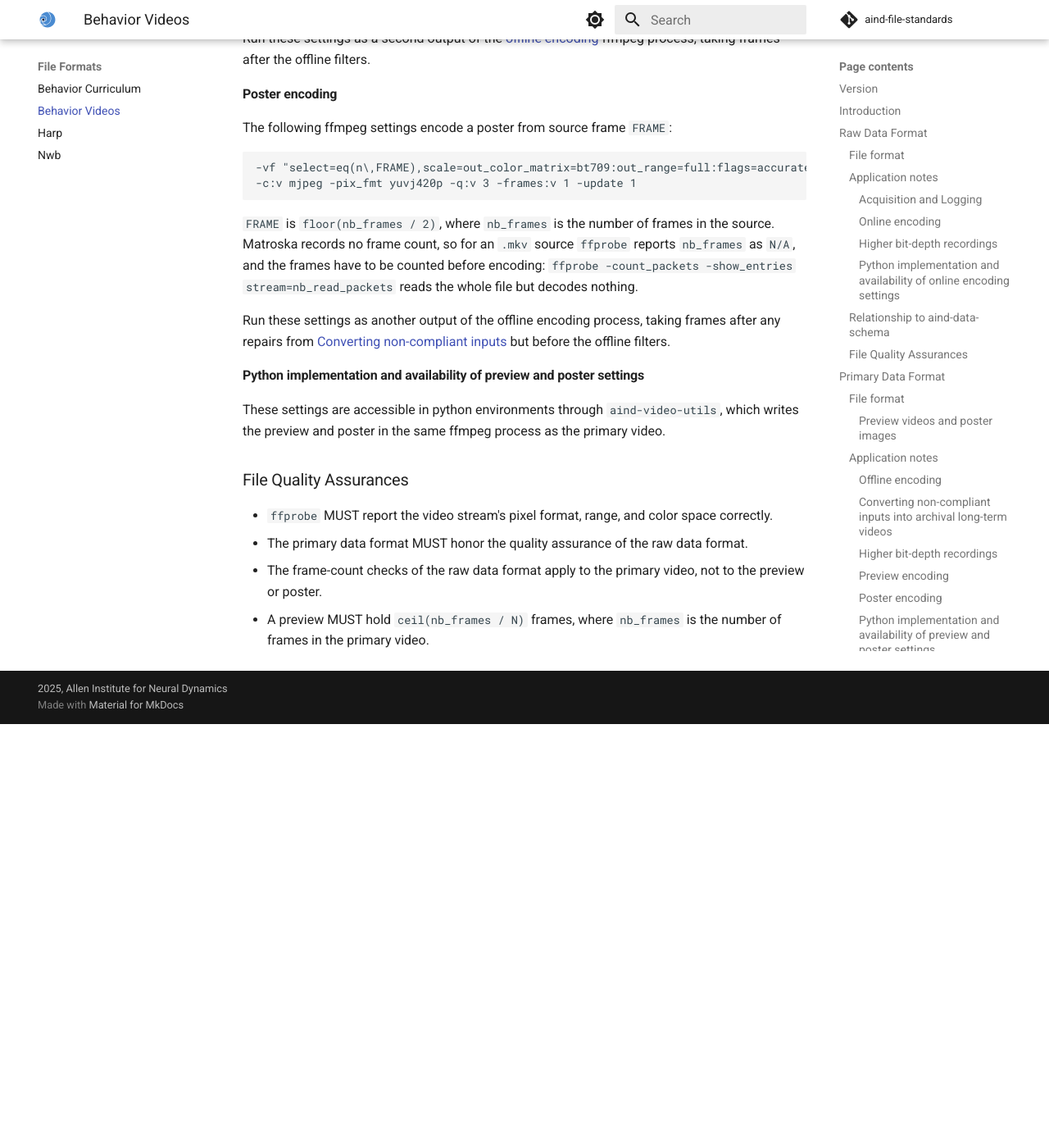
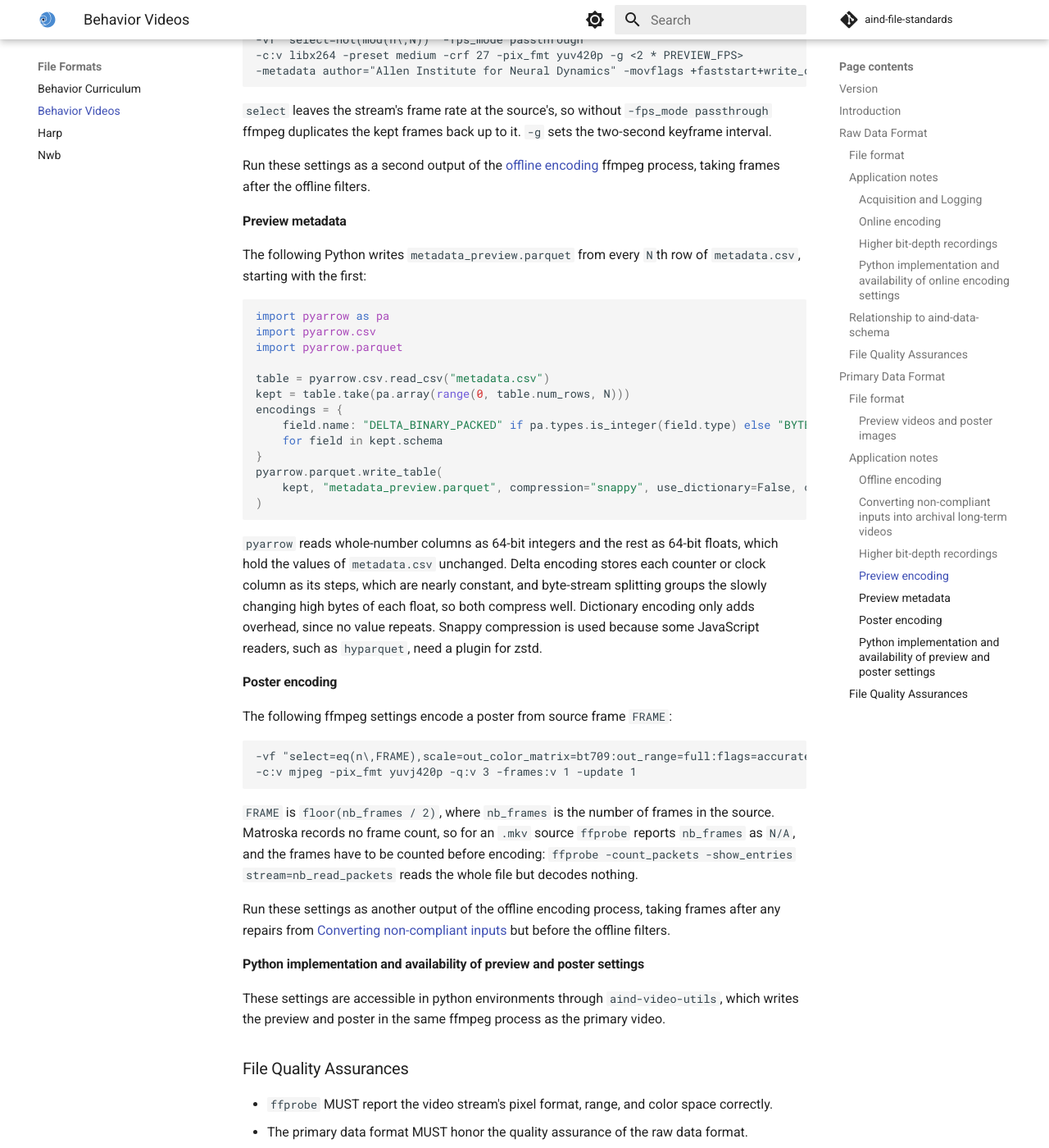
Before and after one commit to AllenNeuralDynamics/aind-file-standards, an MkDocs documentation site: the page built from docs/file_formats/behavior_videos.md, in a window 1280 px wide and 1400 px high, scrolled down 7759 px. Shown: the whole window at 82% size. Built offline with MkDocs 1.6.1 and Material for MkDocs 9.7.7, drawn with Linux system fonts in a browser that asks for light colours; comment, search, counter and statistics services are not loaded; before the commit the page ends 8642 px from its top, so only the background shows below that; some of the changed text lies outside the part shown.

Commit message:
docs(behavior-videos): add parquet preview metadata

````diff
--- a/docs/file_formats/behavior_videos.md
+++ b/docs/file_formats/behavior_videos.md
@@ -162,7 +162,7 @@ Writers SHOULD retain as much of the raw video's visual information as these req
 
 #### Preview videos and poster images
 
-Each camera folder MAY also hold a preview video, `preview.mp4`, and a poster image, `poster.jpg`, beside the primary video. A preview is a copy of the primary video at a lower frame rate, for streaming to a browser or dashboard. A poster is one frame, which a QC page or `<video poster=...>` can show without decoding video.
+Each camera folder MAY also hold a preview video, `preview.mp4`, its timing, `metadata_preview.parquet`, and a poster image, `poster.jpg`, beside the primary video. A preview is a copy of the primary video at a lower frame rate, for streaming to a browser or dashboard, and `metadata_preview.parquet` holds the rows of `metadata.csv` for the frames it keeps. A poster is one frame, which a QC page or `<video poster=...>` can show without decoding video.
 
 ```plaintext
 📦behavior-videos
@@ -170,6 +170,7 @@ Each camera folder MAY also hold a preview video, `preview.mp4`, and a poster im
 ┃ ┣ 📜metadata.csv
 ┃ ┣ 📜video.mp4
 ┃ ┣ 📜preview.mp4
+┃ ┣ 📜metadata_preview.parquet
 ┃ ┗ 📜poster.jpg
 ```
 
@@ -177,7 +178,8 @@ For a primary video recorded at `FPS`:
 
 - The preview MUST meet the requirements of the primary video above.
 - The preview MUST keep whole frames rather than resample them: for a decimation factor `N`, preview frame `k` is frame `k * N` of the primary video, both counted from 0. Consumers can recover `N` as the ratio of the two videos' `r_frame_rate`, as `ffprobe` reports them.
-- The preview's frame rate, `FPS / N`, SHOULD fall between 25 and 35 fps, preferring a whole-number rate and otherwise the rate closest to 30 fps. Where no `N` gives a rate in that range, `N` SHOULD be `round(FPS / 30)`, so a source slower than 25 fps keeps every frame. A 500 fps source gets `N = 20` and a 25 fps preview.
+- A preview MUST have a `metadata_preview.parquet` holding the columns of `metadata.csv` and its rows `0, N, 2N, …`, with their values unchanged, so its row `k` describes preview frame `k`.
+- The preview's frame rate, `FPS / N`, SHOULD fall between 25 and 35 fps, preferring a whole-number rate and otherwise the rate closest to 30 fps. Where no `N` gives a rate in that range, `N` SHOULD be `max(1, round(FPS / 30))`, so a source slower than 25 fps keeps every frame. A 500 fps source gets `N = 20` and a 25 fps preview.
 - The preview SHOULD keep the resolution of a primary video if it is less than a megapixel, and MAY reduce larger resolutions.
 - The preview's keyframes SHOULD be no more than two seconds apart, so a browser can seek quickly.
 - The preview SHOULD be encoded from the same frames as the primary video rather than from the primary video file, so it is compressed only once.
@@ -229,6 +231,28 @@ The following ffmpeg settings encode a preview for a decimation factor `N` and p
 
 Run these settings as a second output of the [offline encoding](#offline-encoding) ffmpeg process, taking frames after the offline filters.
 
+#### Preview metadata
+
+The following Python writes `metadata_preview.parquet` from every `N`th row of `metadata.csv`, starting with the first:
+
+```python
+import pyarrow as pa
+import pyarrow.csv
+import pyarrow.parquet
+
+table = pyarrow.csv.read_csv("metadata.csv")
+kept = table.take(pa.array(range(0, table.num_rows, N)))
+encodings = {
+    field.name: "DELTA_BINARY_PACKED" if pa.types.is_integer(field.type) else "BYTE_STREAM_SPLIT"
+    for field in kept.schema
+}
+pyarrow.parquet.write_table(
+    kept, "metadata_preview.parquet", compression="snappy", use_dictionary=False, column_encoding=encodings
+)
+```
+
+`pyarrow` reads whole-number columns as 64-bit integers and the rest as 64-bit floats, which hold the values of `metadata.csv` unchanged. Delta encoding stores each counter or clock column as its steps, which are nearly constant, and byte-stream splitting groups the slowly changing high bytes of each float, so both compress well. Dictionary encoding only adds overhead, since no value repeats. Snappy compression is used because some JavaScript readers, such as `hyparquet`, need a plugin for zstd.
+
 #### Poster encoding
 
 The following ffmpeg settings encode a poster from source frame `FRAME`:
@@ -252,3 +276,4 @@ These settings are accessible in python environments through `aind-video-utils`,
 - The primary data format MUST honor the quality assurance of the raw data format.
 - The frame-count checks of the raw data format apply to the primary video, not to the preview or poster.
 - A preview MUST hold `ceil(nb_frames / N)` frames, where `nb_frames` is the number of frames in the primary video.
+- `metadata_preview.parquet` MUST hold one row per preview frame.
````
